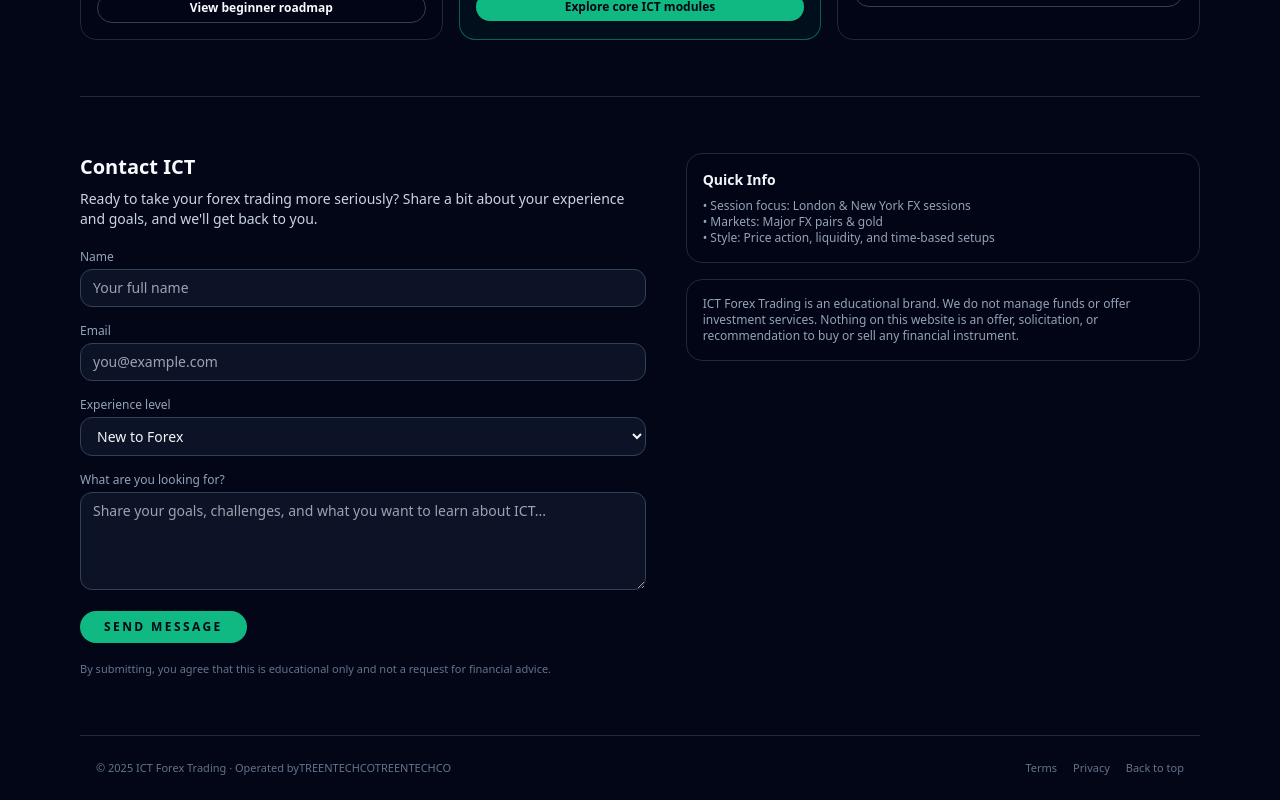
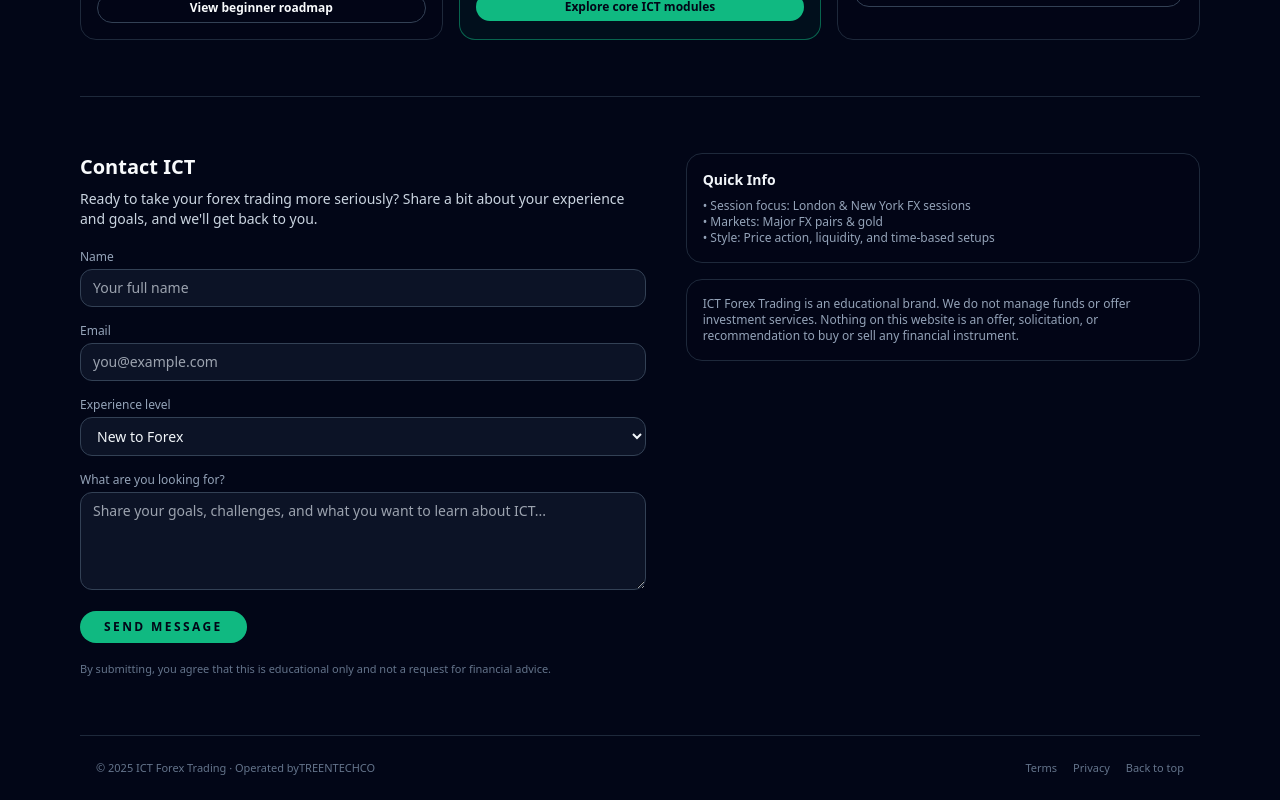
Before and after one commit to treentechco/ICT, a React (Vite) app: page / in a window 1280 px wide. Shown: the part 2092-2892 px from the top of the page. Built offline with nearby package versions, Linux system fonts and the light colour scheme.

Commit message:
Update App.jsx

```diff
--- a/App.jsx
+++ b/App.jsx
@@ -655,7 +655,6 @@ export default function ICTForexLandingPage() {
              target="_blank"
              rel="noopener noreferrer"
              >
-             TREENTECHCO
              </a>
 
             </p>
```
